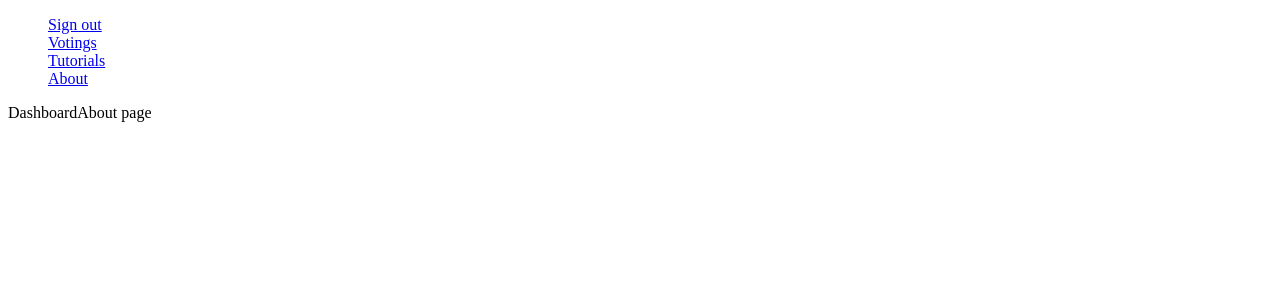
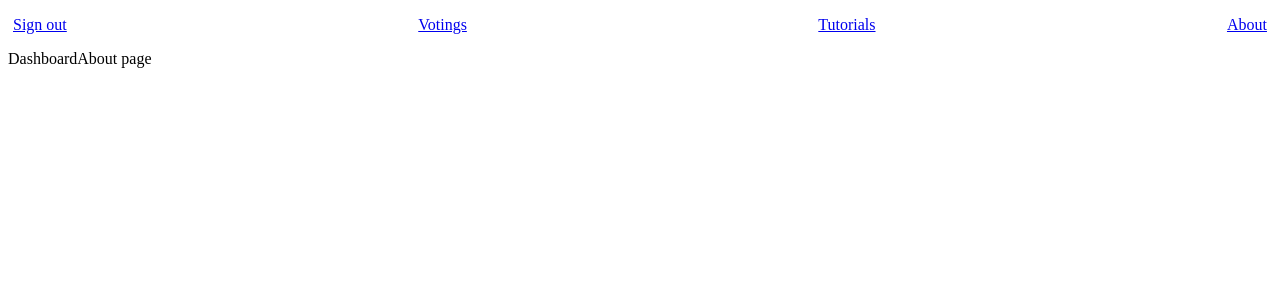
Before and after one commit to TomasPeterec/voting-project, a React (Create React App) app: page /about in a window 1280 px wide. Shown: the top 300 px of the page. Built offline with nearby package versions, Linux system fonts and the light colour scheme.

Commit message:
div encapsulation removed from menu items

```diff
--- a/src/dashboard/DashBoardMenu.js
+++ b/src/dashboard/DashBoardMenu.js
@@ -55,11 +55,11 @@ function DashBoardMenu() {
           {/* PC version header menu */}
           <header>
             <nav>
-              <ul>
-                <div><Link to="/">Sign out</Link></div>
-                <div><Link to="/votings">Votings</Link></div>
-                <div><Link to="/tutorials">Tutorials</Link></div>
-                <div><Link to="/about">About</Link></div>
+              <ul style={{ display: 'flex', justifyContent: 'space-between', listStyleType: 'none', padding: '0 5px' }}>
+              <li><Link to="/">Sign out</Link></li>
+              <li><Link to="/votings">Votings</Link></li>
+              <li><Link to="/tutorials">Tutorials</Link></li>
+              <li><Link to="/about">About</Link></li>
               </ul>
             </nav>
           </header>
```
